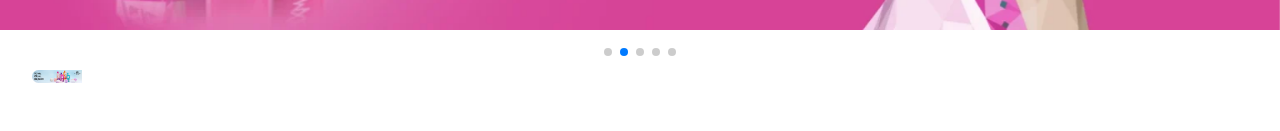
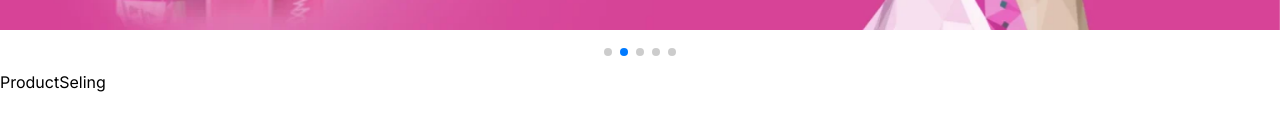
Before and after one commit to ROHAN-2497/herlan-dup, a Next.js app: page / in a window 1280 px wide. Shown: the part 431-562 px from the top of the page. Built offline with nearby package versions, Linux system fonts and the light colour scheme.

Commit message:
productSelling Section

```diff
--- a/app/page.tsx
+++ b/app/page.tsx
@@ -1,6 +1,6 @@
 import Banner from "@/components/home-section/banner";
-import Category from "@/components/home-section/category";
 import Navbar from "@/components/home-section/navbar";
+import ProductSeling from "@/components/home-section/productSeling";
 import SticyNavbar from "@/components/home-section/sticynavbar";
 
 export default function Home() {
@@ -9,7 +9,7 @@ export default function Home() {
       <Navbar />
       <SticyNavbar />
       <Banner />
-      <Category />
+      <ProductSeling />
     </main>
   );
 }
--- a/components/home-section/category.tsx
+++ /dev/null
@@ -1,20 +0,0 @@
-import Image from "next/image";
-import React from "react";
-
-const Category = () => {
-  return (
-    <div className="container">
-      <div>
-        <Image
-          className="rounded-s-full ro"
-          width={50}
-          height={80}
-          src="/Home-Banner-BOS-1440x375-1-1536x400.png"
-          alt=""
-        />
-      </div>
-    </div>
-  );
-};
-
-export default Category;
--- /dev/null
+++ b/components/home-section/productSeling.tsx
@@ -0,0 +1,7 @@
+import React from "react";
+
+const ProductSeling = () => {
+  return <div>ProductSeling</div>;
+};
+
+export default ProductSeling;
--- a/components/home-section/sticynavbar.tsx
+++ b/components/home-section/sticynavbar.tsx
@@ -5,7 +5,7 @@ import { ShoppingCart } from "lucide-react";
 
 const SticyNavbar = () => {
   return (
-    <div className="py-4">
+    <div className="py-4 sticky">
       <div className="container flex items-center justify-between">
         {" "}
         <div>
```
